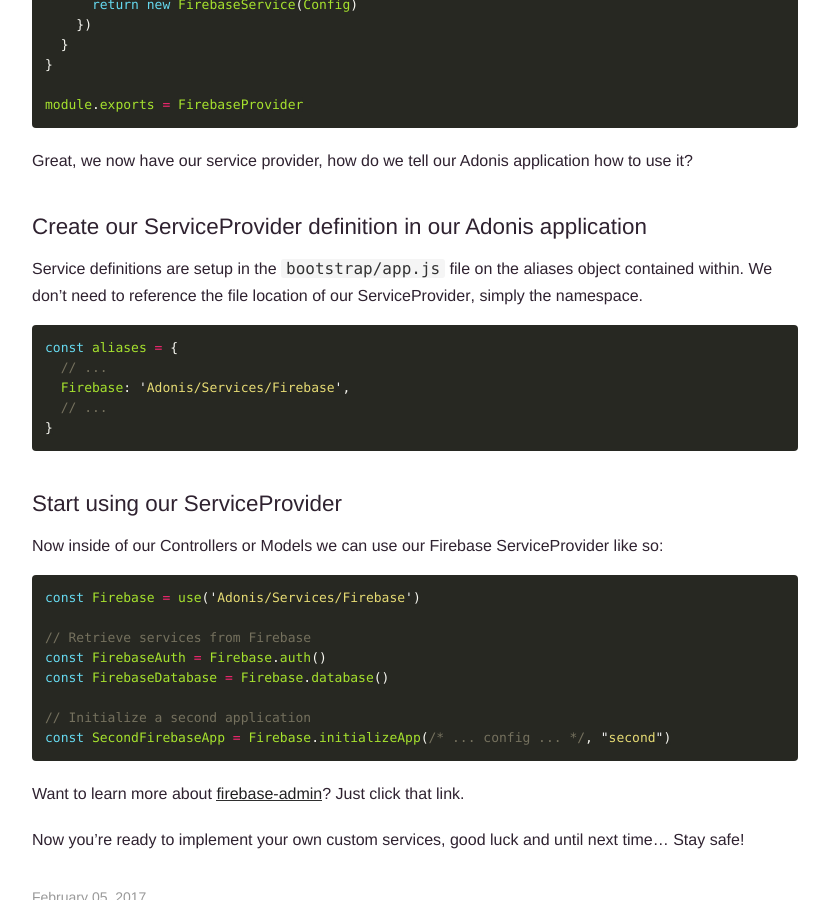
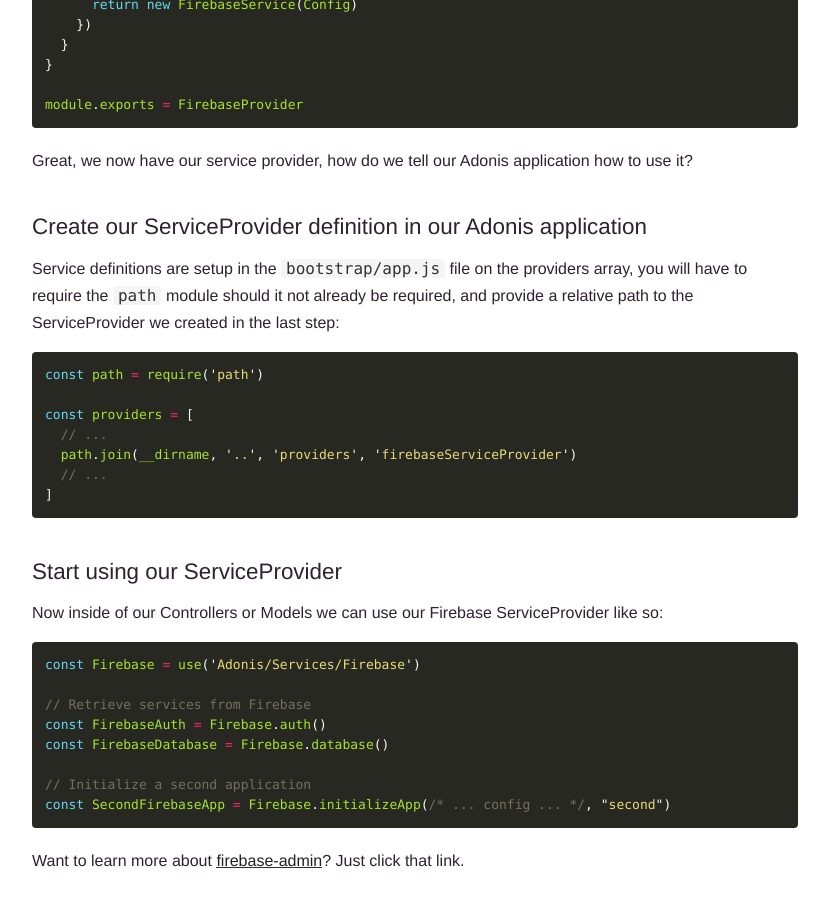
Before and after one commit to nijikokun/nijikokun.github.io, a Jekyll site: the page built from _posts/2017-02-05-Creating-a-custom-ServiceProvider-in-your-Adonis.js-project.md, in a window 1280 px wide and 900 px high, scrolled down 1841 px. Shown: the whole window, without its empty margins (225-1054 px from the left). Built offline with Jekyll 4.4.1, drawn with Linux system fonts in a browser that asks for light colours; some web fonts are replaced; Markdown is read by kramdown in place of the engine named in the settings.

Commit message:
:postbox: Revise setup step to properly setup service provider on Adonis

````diff
--- a/_posts/2017-02-05-Creating-a-custom-ServiceProvider-in-your-Adonis.js-project.md
+++ b/_posts/2017-02-05-Creating-a-custom-ServiceProvider-in-your-Adonis.js-project.md
@@ -85,15 +85,18 @@
 
 ## Create our **ServiceProvider** definition in our Adonis application
 
-Service definitions are setup in the `bootstrap/app.js` file on the **aliases** object contained within.
-We don't need to reference the file location of our **ServiceProvider**, simply the namespace.
+Service definitions are setup in the `bootstrap/app.js` file on the **providers** array, you will have to
+require the `path` module should it not already be required, and provide a relative path to the **ServiceProvider**
+we created in the last step:
 
 ```js
-const aliases = {
+const path = require('path')
+
+const providers = [
   // ...
-  Firebase: 'Adonis/Services/Firebase',
+  path.join(__dirname, '..', 'providers', 'firebaseServiceProvider')
   // ...
-}
+]
 ```
 
 ## Start using our **ServiceProvider**
````
